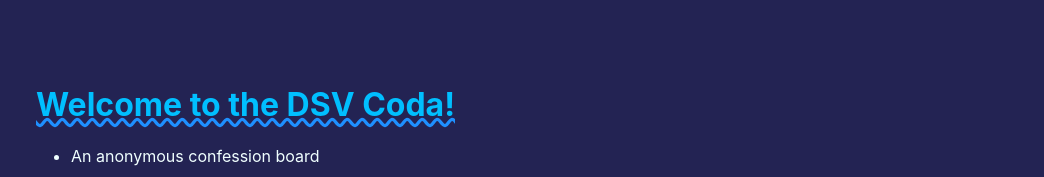
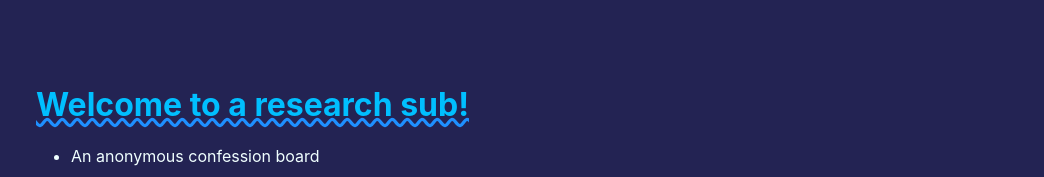
Before and after one commit to vickytranr/deepseasub.github.io, a plain HTML site: page index.html in a window 1280 px wide. Shown: the top 177 px of the page, without its empty margins (59-1103 px from the left). Drawn offline with Linux system fonts and the light colour scheme.

Commit message:
Update index.html

```diff
--- a/index.html
+++ b/index.html
@@ -4,7 +4,7 @@
         <link rel="stylesheet" type = "text/css" href="homePage.css">
     </head>
     <body>
-        <h1>Welcome to the DSV Coda!</h1>
+        <h1>Welcome to a research sub!</h1>
             <ul>
             <li>An anonymous confession board<br>
             - "deep sea" vs secrets/thoughts/insights</li>
```
